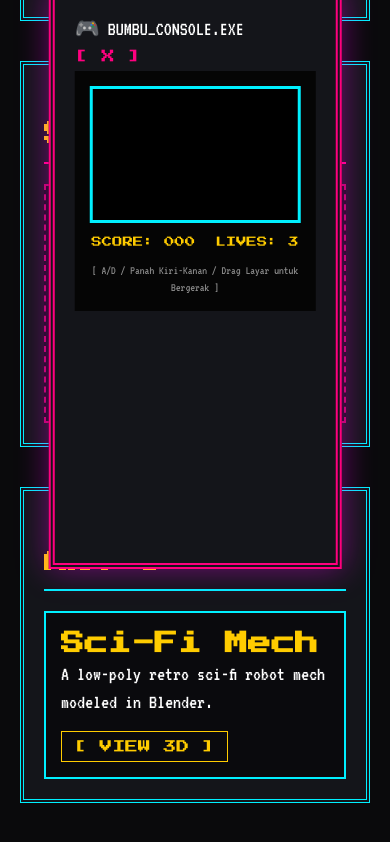
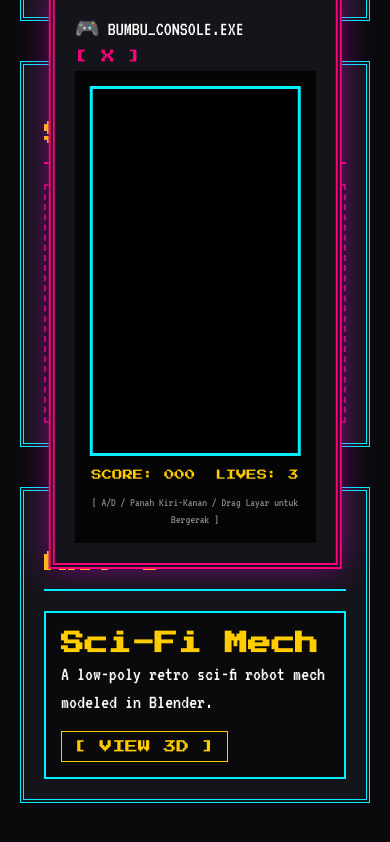
Before and after one commit to zidanLPTP/ZidanDev, a website built with Vite: page index.html in a window 390 px wide. Shown: the part 1699-2541 px from the top of the page. Built offline with nearby package versions, Linux system fonts and the light colour scheme.

Commit message:
fix: make game panel contents scale responsively inside modal to prevent bottom border overflow

```diff
--- a/index.html
+++ b/index.html
@@ -150,13 +150,13 @@
       <span>🎮 BUMBU_CONSOLE.EXE</span>
       <button id="game-close-btn" style="background:none; border:none; color:var(--text-magenta); font-family:var(--font-title); cursor:pointer;">[ X ]</button>
     </div>
-    <div class="terminal-body" style="padding: 15px; display: flex; flex-direction: column; align-items: center; gap: 12px; background-color: #050505;">
+    <div class="terminal-body">
       <canvas id="game-canvas" width="280" height="180" tabindex="0"></canvas>
-      <div style="font-family: var(--font-title); font-size: 0.65rem; color: var(--text-yellow); display: flex; gap: 20px;">
+      <div class="game-stats">
         <span>SCORE: <span id="game-score">000</span></span>
         <span>LIVES: <span id="game-lives">3</span></span>
       </div>
-      <div style="font-size: 0.75rem; color: #888; text-align: center;">
+      <div class="game-instructions">
         [ A/D / Panah Kiri-Kanan / Drag Layar untuk Bergerak ]
       </div>
     </div>
--- a/src/style.css
+++ b/src/style.css
@@ -768,17 +768,6 @@ h1, h2, h3 {
   box-shadow: 0 0 15px var(--text-magenta);
 }
 
-#game-canvas {
-  width: 100%;
-  flex: 1;
-  max-height: 75%;
-  image-rendering: pixelated;
-  image-rendering: crisp-edges;
-  outline: none;
-  background-color: #000;
-  border: 3px solid var(--text-cyan);
-}
-
 #game-panel {
   position: fixed;
   top: 50%;
@@ -798,3 +787,42 @@ h1, h2, h3 {
   transition: transform 0.4s cubic-bezier(0.175, 0.885, 0.32, 1.15);
   font-family: var(--font-body);
 }
+
+#game-panel .terminal-body {
+  flex: 1;
+  display: flex;
+  flex-direction: column;
+  align-items: center;
+  justify-content: space-between;
+  padding: 15px;
+  background-color: #050505;
+  min-height: 0;
+  gap: 12px;
+}
+
+#game-canvas {
+  flex: 1;
+  min-height: 0;
+  width: 100%;
+  max-width: 100%;
+  aspect-ratio: 280 / 180;
+  image-rendering: pixelated;
+  image-rendering: crisp-edges;
+  outline: none;
+  background-color: #000;
+  border: 3px solid var(--text-cyan);
+}
+
+.game-stats {
+  font-family: var(--font-title);
+  font-size: 0.65rem;
+  color: var(--text-yellow);
+  display: flex;
+  gap: 20px;
+}
+
+.game-instructions {
+  font-size: 0.75rem;
+  color: #888;
+  text-align: center;
+}
```
